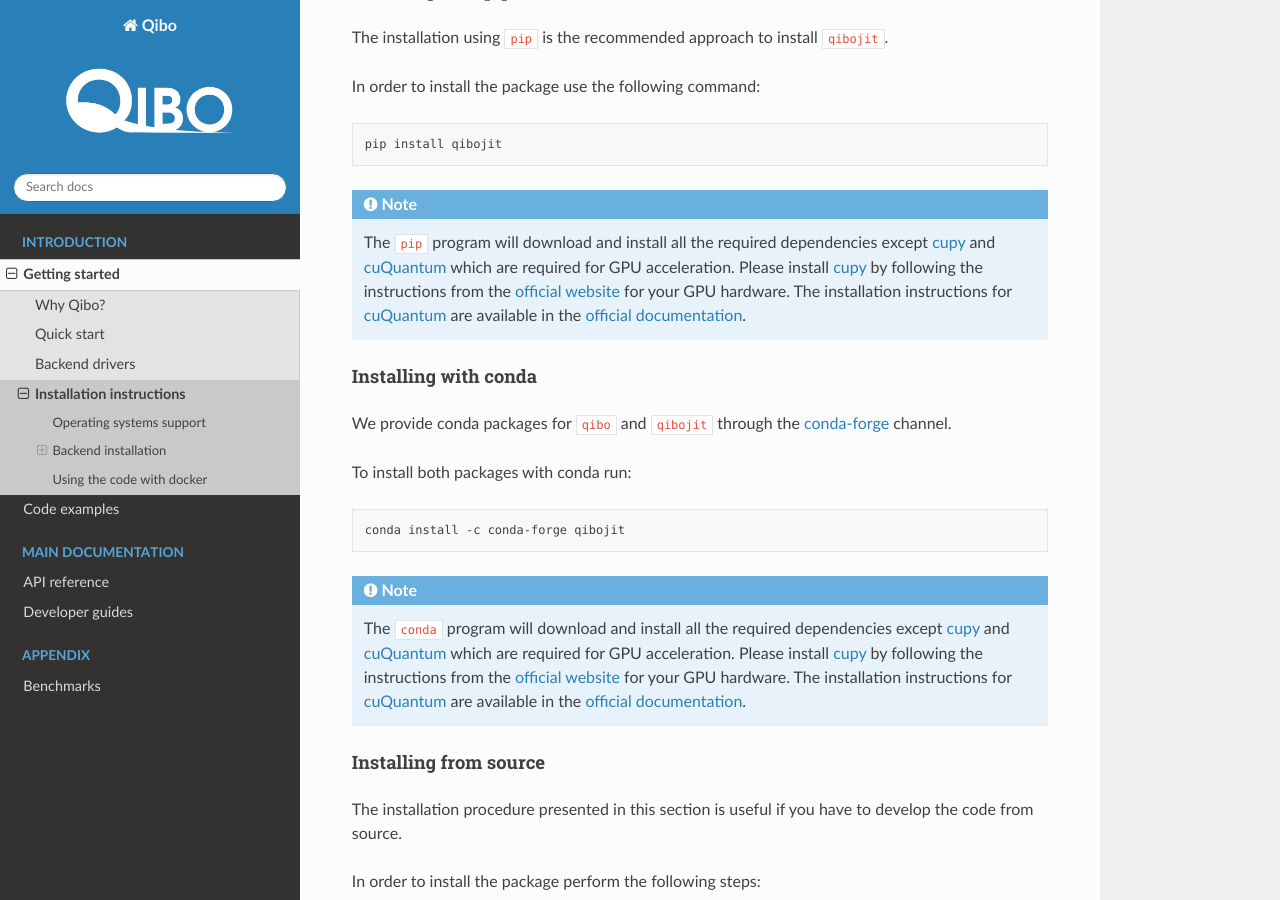
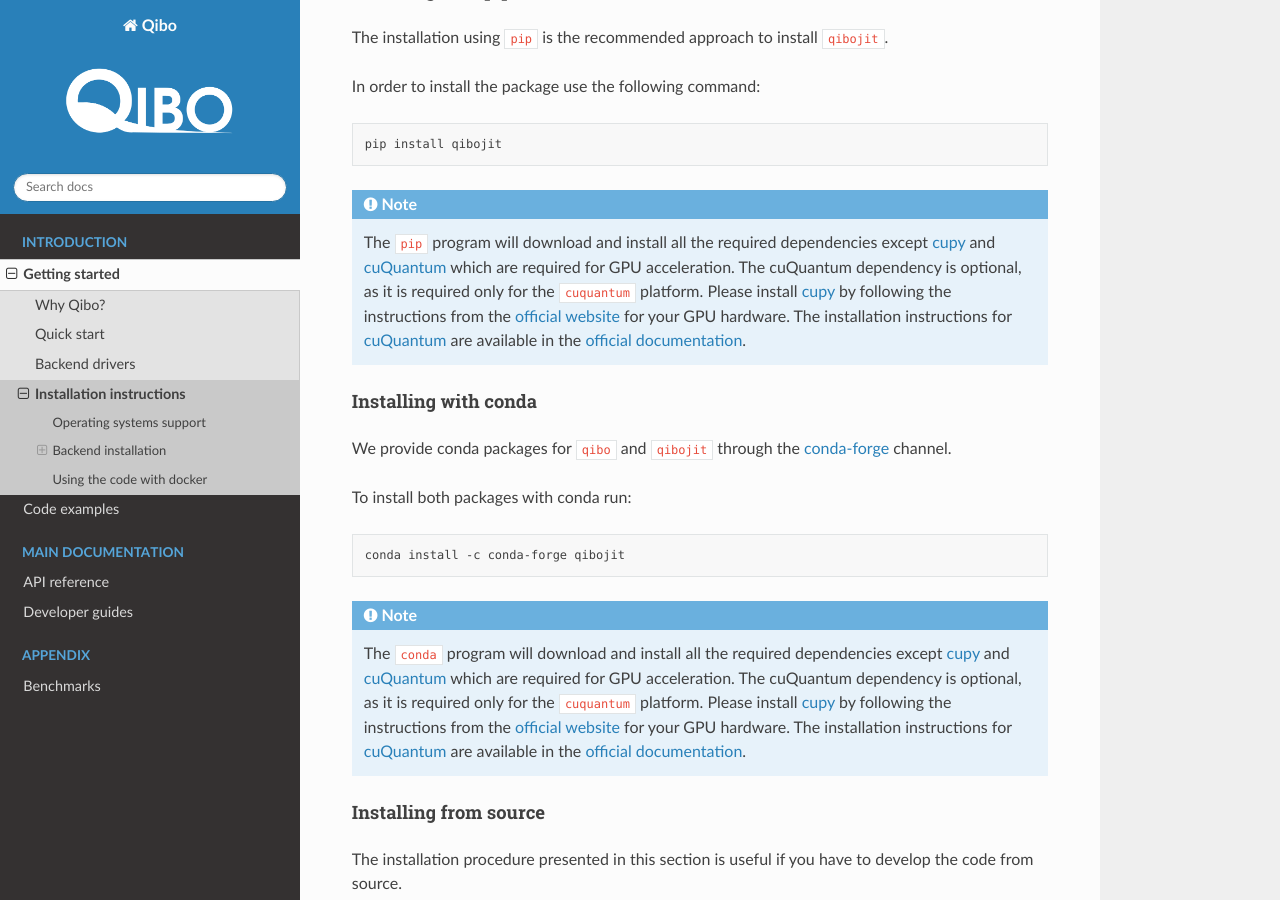
Before and after one commit to qiboteam/qibo, a Sphinx documentation site: the page built from doc/source/getting-started/installation.rst, in a window 1280 px wide and 900 px high, scrolled down 1818 px. Built offline with Sphinx 7.4.7 and the Read the Docs theme 2.0.0, drawn with Linux system fonts in a browser that asks for light colours; pages that are not in the unit, such as notebooks, are missing from menus.

Commit message:
Implement Stavros's suggestion

```diff
--- a/doc/source/getting-started/installation.rst
+++ b/doc/source/getting-started/installation.rst
@@ -112,7 +112,9 @@
       The ``pip`` program will download and install all the required
       dependencies except `cupy <https://cupy.dev/>`_ and
       `cuQuantum <https://developer.nvidia.com/cuquantum-sdk>`_
-      which are required for GPU acceleration. Please install `cupy <https://cupy.dev/>`_ by following the
+      which are required for GPU acceleration.
+      The cuQuantum dependency is optional, as it is required only for
+      the ``cuquantum`` platform. Please install `cupy <https://cupy.dev/>`_ by following the
       instructions from the `official website
       <https://docs.cupy.dev/en/stable/install.html>`_ for your GPU hardware.
       The installation instructions for `cuQuantum <https://developer.nvidia.com/cuquantum-sdk>`_
@@ -134,7 +136,9 @@
       The ``conda`` program will download and install all the required
       dependencies except `cupy <https://cupy.dev/>`_ and
       `cuQuantum <https://developer.nvidia.com/cuquantum-sdk>`_
-      which are required for GPU acceleration. Please install `cupy <https://cupy.dev/>`_ by following the
+      which are required for GPU acceleration.
+      The cuQuantum dependency is optional, as it is required only for
+      the ``cuquantum`` platform. Please install `cupy <https://cupy.dev/>`_ by following the
       instructions from the `official website
       <https://docs.cupy.dev/en/stable/install.html>`_ for your GPU hardware.
       The installation instructions for `cuQuantum <https://developer.nvidia.com/cuquantum-sdk>`_
```
